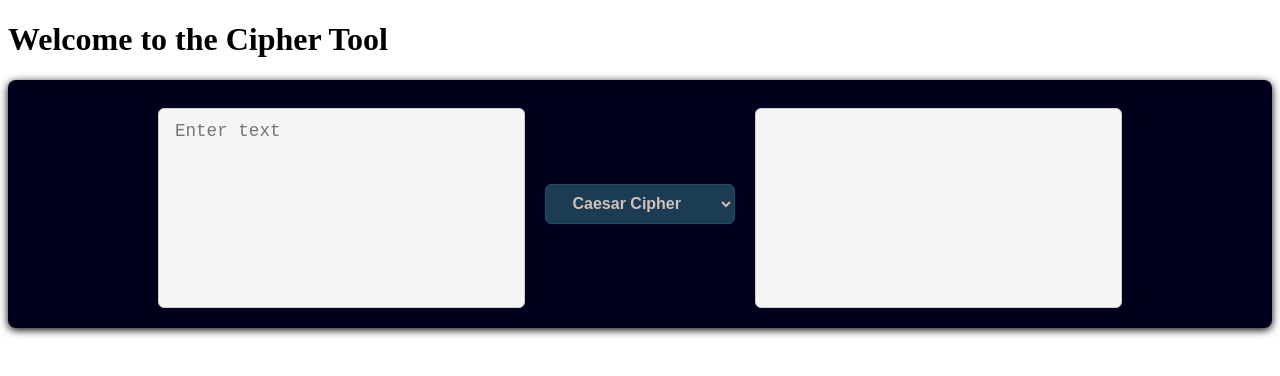
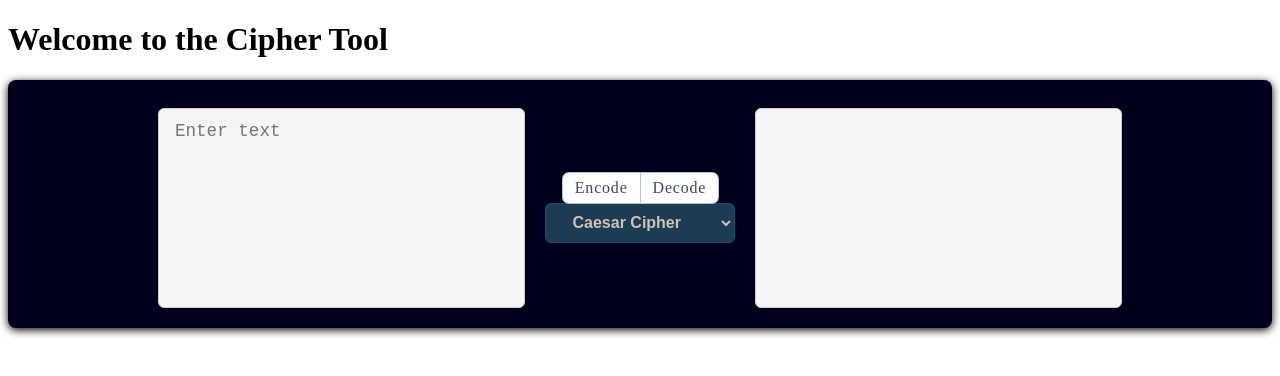
Before and after one commit to MaxLindquistLnu/L3, a React (Vite) app: page / in a window 1280 px wide. Shown: the top 376 px of the page. Built offline with nearby package versions, Linux system fonts and the light colour scheme.

Commit message:
add encode/decode option in dropdown component

```diff
--- a/src/components/dropdown/dropdown.css
+++ b/src/components/dropdown/dropdown.css
@@ -12,11 +12,6 @@
     outline: none;
 }
 
-.dropdown:hover {
-    background-color: #234C6A;
-    border-color: #2A5A7A;
-}
-
 .dropdown:focus {
     border-color: #3A6A8A;
     box-shadow: 0 0 0 3px rgba(35, 76, 106, 0.2);
@@ -26,3 +21,54 @@
     background-color: #1B3C53;
     color: #D2C1B6;
 }
+
+:focus {
+  outline: 0;
+  border-color: #2260ff;
+  box-shadow: 0 0 0 4px #b5c9fc;
+}
+
+.mydict div {
+  display: flex;
+  margin-top: 0.5rem;
+  justify-content: center;
+}
+
+.mydict input[type="radio"] {
+  clip: rect(0 0 0 0);
+  clip-path: inset(100%);
+  height: 1px;
+  overflow: hidden;
+  position: absolute;
+  white-space: nowrap;
+  width: 1px;
+}
+
+.mydict input[type="radio"]:checked + span {
+  box-shadow: 0 0 0 0.0625em #0043ed;
+  background-color: #dee7ff;
+  z-index: 1;
+  color: #0043ed;
+}
+
+label span {
+  display: block;
+  cursor: pointer;
+  background-color: #fff;
+  padding: 0.375em .75em;
+  position: relative;
+  margin-left: .0625em;
+  box-shadow: 0 0 0 0.0625em #b5bfd9;
+  letter-spacing: .05em;
+  color: #3e4963;
+  text-align: center;
+  transition: background-color .5s ease;
+}
+
+label:first-child span {
+  border-radius: .375em 0 0 .375em;
+}
+
+label:last-child span {
+  border-radius: 0 .375em .375em 0;
+}
--- a/src/components/dropdown/dropdown.tsx
+++ b/src/components/dropdown/dropdown.tsx
@@ -14,6 +14,19 @@
     const { options, ...rest } = props;
 
     return (
+        <div className='dropdown-container'>
+        <div className="mydict">
+	        <div>
+		        <label>
+			        <input type="radio" name="radio"/>
+			        <span>Encode</span>
+		        </label>
+		        <label>
+			        <input type="radio" name="radio"/>
+			        <span>Decode</span>
+		        </label>
+	        </div>
+        </div>
         <select {...rest} className="dropdown">
             {options.map((option) => (
                 <option key={option.value} value={option.value}>
@@ -21,6 +34,7 @@
                 </option>
             ))}
         </select>
+        </div>
     );
 }
 
```
